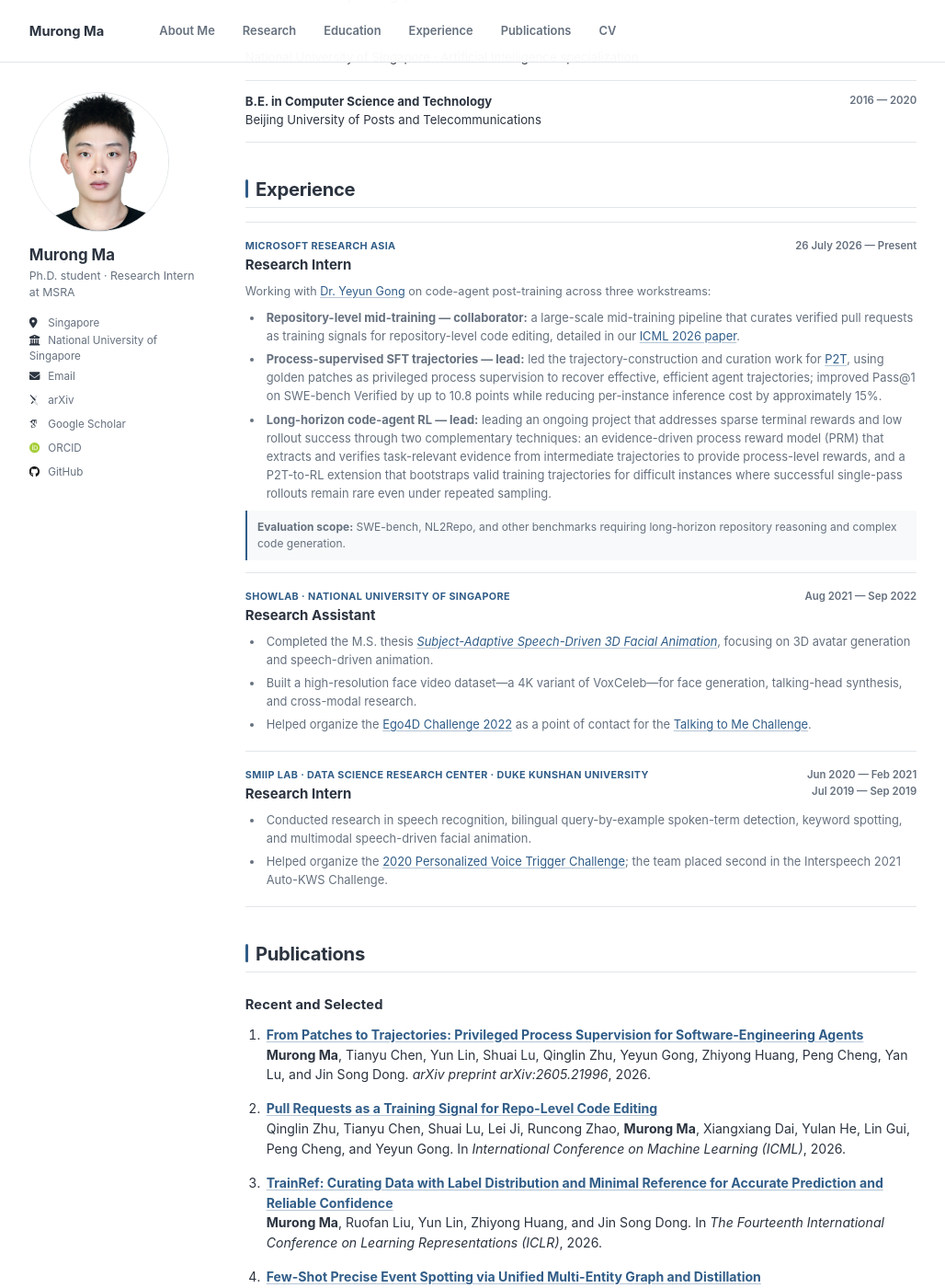
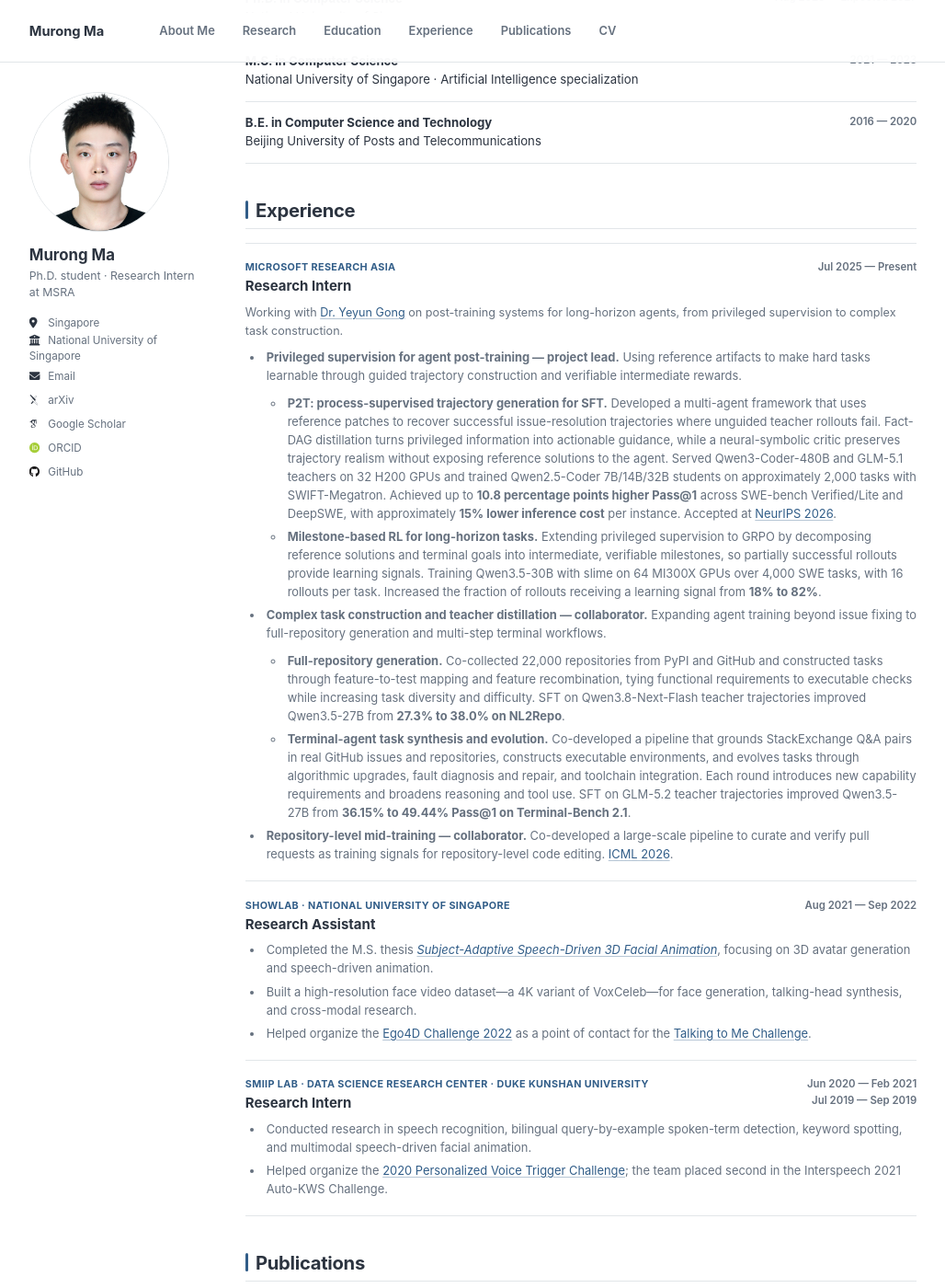
Before and after one commit to M-Myron/m-myron.github.io, a Jekyll site: the page built from _pages/about.md, in a window 1280 px wide and 1400 px high, scrolled down 691 px. Shown: the whole window at 92% size, without its empty margins (27-1055 px from the left). Built offline with Jekyll 4.4.1, drawn with Linux system fonts in a browser that asks for light colours; some web fonts are replaced; some of the changed text lies outside the part shown.

Commit message:
Update NeurIPS 2026 publication, MSRA experience, and CV page
Mark P2T as accepted at NeurIPS 2026. Reorganize MSRA projects and results using the October 28 CV, correct the internship start date, and provide the updated CV download. Refresh research interests and technical expertise.

```diff
--- a/_pages/about.md
+++ b/_pages/about.md
@@ -1,7 +1,7 @@
 ---
 permalink: /
-title: "Murong Ma | Code Agents, Data Curation, and XAI"
-excerpt: "Computer Science Ph.D. student at NUS developing data and post-training methods for reliable code agents."
+title: "Murong Ma | LLM Post-Training, Agentic RL, and Data Curation"
+excerpt: "Computer Science Ph.D. student at NUS working on LLM post-training, long-horizon agents, repository generation, and verified data curation."
 author_profile: true
 redirect_from:
   - /about/
@@ -12,14 +12,14 @@ redirect_from:
 
 ## About Me
 
-I am a Computer Science Ph.D. student at the [National University of Singapore](https://www.comp.nus.edu.sg/), supervised by [Prof. Jin Song Dong](https://www.comp.nus.edu.sg/~dongjs/) and [Prof. Yun Lin](http://linyun.info/). I develop **data and post-training methods for reliable code agents** and am currently a research intern at Microsoft Research Asia (MSRA).
+I am a Computer Science Ph.D. student at the [National University of Singapore](https://www.comp.nus.edu.sg/), supervised by [Prof. Jin Song Dong](https://www.comp.nus.edu.sg/~dongjs/) and [Prof. Yun Lin](http://linyun.info/). I build **post-training systems for long-horizon agents** and am currently a research intern at Microsoft Research Asia (MSRA).
 
-My work spans supervised fine-tuning trajectory construction and curation, reinforcement learning for software-engineering agents, and data-centric methods for accurate and trustworthy AI. I am currently open to research and industry opportunities.
+My research focuses on process supervision, agentic reinforcement learning, full-repository generation, and verified data curation. I have hands-on experience training 1.5B–32B models and running training and serving experiments on 8 to over 100 GPUs. My broader research spans explainable AI, multimodal learning, video understanding, and speech. I am currently open to research and industry opportunities.
 
 ## Research Interests
 
-- **Code Agent Post-Training:** constructing and curating high-quality supervised fine-tuning trajectories and developing reinforcement-learning methods for code agents.
-- **Data Curation:** selecting, refining, and evaluating training data and agent trajectories to improve model capability and reliability.
+- **LLM Post-Training and Agentic RL:** using privileged process supervision, trajectory synthesis, and verifiable intermediate rewards to make difficult, long-horizon tasks learnable.
+- **Complex Task Construction and Data Curation:** building verified training tasks for issue resolution, full-repository generation, and terminal workflows; curating data to improve capability and reliability.
 - **Explainable AI (XAI):** developing actionable explanations that help people understand model behavior and make informed decisions.
 
 ## Education
@@ -27,7 +27,7 @@ My work spans supervised fine-tuning trajectory construction and curation, reinf
 <div class="education-list">
   <div class="education-item">
     <div><strong>Ph.D. in Computer Science</strong><br>National University of Singapore</div>
-    <time>Aug 2023 — Present</time>
+    <time>Aug 2023 — Expected 2027</time>
   </div>
   <div class="education-item">
     <div><strong>M.S. in Computer Science</strong><br>National University of Singapore · Artificial Intelligence specialization</div>
@@ -48,15 +48,24 @@ My work spans supervised fine-tuning trajectory construction and curation, reinf
         <p class="experience-item__organization"><a href="https://www.microsoft.com/en-us/research/lab/microsoft-research-asia/">Microsoft Research Asia</a></p>
         <h3>Research Intern</h3>
       </div>
-      <time datetime="2026-07-26">26 July 2026 — Present</time>
+      <time datetime="2025-07">Jul 2025 — Present</time>
     </header>
-    <p class="experience-item__intro">Working with <a href="https://www.microsoft.com/en-us/research/people/yegong/">Dr. Yeyun Gong</a> on code-agent post-training across three workstreams:</p>
+    <p class="experience-item__intro">Working with <a href="https://www.microsoft.com/en-us/research/people/yegong/">Dr. Yeyun Gong</a> on post-training systems for long-horizon agents, from privileged supervision to complex task construction.</p>
     <ul>
-      <li><strong>Repository-level mid-training — collaborator:</strong> a large-scale mid-training pipeline that curates verified pull requests as training signals for repository-level code editing, detailed in our <a href="https://arxiv.org/abs/2602.07457">ICML 2026 paper</a>.</li>
-      <li><strong>Process-supervised SFT trajectories — lead:</strong> led the trajectory-construction and curation work for <a href="https://arxiv.org/abs/2605.21996">P2T</a>, using golden patches as privileged process supervision to recover effective, efficient agent trajectories; improved Pass@1 on SWE-bench Verified by up to 10.8 points while reducing per-instance inference cost by approximately 15%.</li>
-      <li><strong>Long-horizon code-agent RL — lead:</strong> leading an ongoing project that addresses sparse terminal rewards and low rollout success through two complementary techniques: an evidence-driven process reward model (PRM) that extracts and verifies task-relevant evidence from intermediate trajectories to provide process-level rewards, and a P2T-to-RL extension that bootstraps valid training trajectories for difficult instances where successful single-pass rollouts remain rare even under repeated sampling.</li>
+      <li><strong>Privileged supervision for agent post-training — project lead.</strong> Using reference artifacts to make hard tasks learnable through guided trajectory construction and verifiable intermediate rewards.
+        <ul>
+          <li><strong>P2T: process-supervised trajectory generation for SFT.</strong> Developed a multi-agent framework that uses reference patches to recover successful issue-resolution trajectories where unguided teacher rollouts fail. Fact-DAG distillation turns privileged information into actionable guidance, while a neural-symbolic critic preserves trajectory realism without exposing reference solutions to the agent. Served Qwen3-Coder-480B and GLM-5.1 teachers on 32 H200 GPUs and trained Qwen2.5-Coder 7B/14B/32B students on approximately 2,000 tasks with SWIFT-Megatron. Achieved up to <strong>10.8 percentage points higher Pass@1</strong> across SWE-bench Verified/Lite and DeepSWE, with approximately <strong>15% lower inference cost</strong> per instance. Accepted at <a href="https://arxiv.org/abs/2605.21996">NeurIPS 2026</a>.</li>
+          <li><strong>Milestone-based RL for long-horizon tasks.</strong> Extending privileged supervision to GRPO by decomposing reference solutions and terminal goals into intermediate, verifiable milestones, so partially successful rollouts provide learning signals. Training Qwen3.5-30B with slime on 64 MI300X GPUs over 4,000 SWE tasks, with 16 rollouts per task. Increased the fraction of rollouts receiving a learning signal from <strong>18% to 82%</strong>.</li>
+        </ul>
+      </li>
+      <li><strong>Complex task construction and teacher distillation — collaborator.</strong> Expanding agent training beyond issue fixing to full-repository generation and multi-step terminal workflows.
+        <ul>
+          <li><strong>Full-repository generation.</strong> Co-collected 22,000 repositories from PyPI and GitHub and constructed tasks through feature-to-test mapping and feature recombination, tying functional requirements to executable checks while increasing task diversity and difficulty. SFT on Qwen3.8-Next-Flash teacher trajectories improved Qwen3.5-27B from <strong>27.3% to 38.0% on NL2Repo</strong>.</li>
+          <li><strong>Terminal-agent task synthesis and evolution.</strong> Co-developed a pipeline that grounds StackExchange Q&amp;A pairs in real GitHub issues and repositories, constructs executable environments, and evolves tasks through algorithmic upgrades, fault diagnosis and repair, and toolchain integration. Each round introduces new capability requirements and broadens reasoning and tool use. SFT on GLM-5.2 teacher trajectories improved Qwen3.5-27B from <strong>36.15% to 49.44% Pass@1 on Terminal-Bench 2.1</strong>.</li>
+        </ul>
+      </li>
+      <li><strong>Repository-level mid-training — collaborator.</strong> Co-developed a large-scale pipeline to curate and verify pull requests as training signals for repository-level code editing. <a href="https://arxiv.org/abs/2602.07457">ICML 2026</a>.</li>
     </ul>
-    <p class="experience-item__scope"><strong>Evaluation scope:</strong> SWE-bench, NL2Repo, and other benchmarks requiring long-horizon repository reasoning and complex code generation.</p>
   </article>
 
   <article class="experience-item">
@@ -95,7 +104,7 @@ My work spans supervised fine-tuning trajectory construction and curation, reinf
 ### Recent and Selected
 
 1. [**From Patches to Trajectories: Privileged Process Supervision for Software-Engineering Agents**](https://arxiv.org/abs/2605.21996)<br>
-   **Murong Ma**, Tianyu Chen, Yun Lin, Shuai Lu, Qinglin Zhu, Yeyun Gong, Zhiyong Huang, Peng Cheng, Yan Lu, and Jin Song Dong. *arXiv preprint arXiv:2605.21996*, 2026.
+   **Murong Ma**, Tianyu Chen, Yun Lin, Shuai Lu, Qinglin Zhu, Yeyun Gong, Zhiyong Huang, Peng Cheng, Yan Lu, and Jin Song Dong. In *Neural Information Processing Systems (NeurIPS)*, 2026.
 
 2. [**Pull Requests as a Training Signal for Repo-Level Code Editing**](https://arxiv.org/abs/2602.07457)<br>
    Qinglin Zhu, Tianyu Chen, Shuai Lu, Lei Ji, Runcong Zhao, **Murong Ma**, Xiangxiang Dai, Yulan He, Lin Gui, Peng Cheng, and Yeyun Gong. In *International Conference on Machine Learning (ICML)*, 2026.
@@ -111,6 +120,11 @@ My work spans supervised fine-tuning trajectory construction and curation, reinf
 
 6. [**Revisiting the Conflict-Resolving Problem from a Semantic Perspective**](https://doi.org/10.1145/3691620.3694993)<br>
    Jinhao Dong, Jun Sun, Yun Lin, Yedi Zhang, **Murong Ma**, Jin Song Dong, and Dan Hao. In *Proceedings of the 39th IEEE/ACM International Conference on Automated Software Engineering (ASE)*, pp. 141–152, 2024.
+
+### Manuscripts under Review
+
+- **CausalCoder: Causality-Guided Data Curation for Robust Code Generation**<br>
+  **Murong Ma**, Yilu Cao, Ruofan Liu, Wenhao Zhang, Jin Song Dong, and Yun Lin. Submitted to *FSE 2027*; under review.
 
 ### Earlier Work
 
@@ -131,15 +145,15 @@ My work spans supervised fine-tuning trajectory construction and curation, reinf
 <div class="technical-stack">
   <div class="technical-stack__row">
     <h3>Code-Agent Post-Training</h3>
-    <p>Supervised fine-tuning (SFT), trajectory generation and filtering, process-supervised data curation, and agentic reinforcement learning</p>
+    <p>Supervised fine-tuning (SFT), agentic RL (GRPO), privileged process supervision, milestone-based rewards, and trajectory synthesis and curation</p>
   </div>
   <div class="technical-stack__row">
     <h3>Training & Inference Infrastructure</h3>
-    <p>PyTorch, slime, Megatron-LM, vLLM, SGLang</p>
+    <p>slime, SWIFT-Megatron, Megatron-LM, SGLang, vLLM, and distributed GPU training and serving</p>
   </div>
   <div class="technical-stack__row">
     <h3>Evaluation & Verification</h3>
-    <p>SWE-bench Verified and Lite, NL2Repo, repository-level code editing, test-based verification, Pass@1, and inference-cost analysis</p>
+    <p>SWE-bench Verified/Lite, DeepSWE, NL2Repo, Terminal-Bench 2.1, repository-level task construction, feature-to-test mapping, and sandboxed verification</p>
   </div>
   <div class="technical-stack__row">
     <h3>Programming & Systems</h3>
```
Also changed, not shown: _pages/cv.md (+9 -4 lines).
